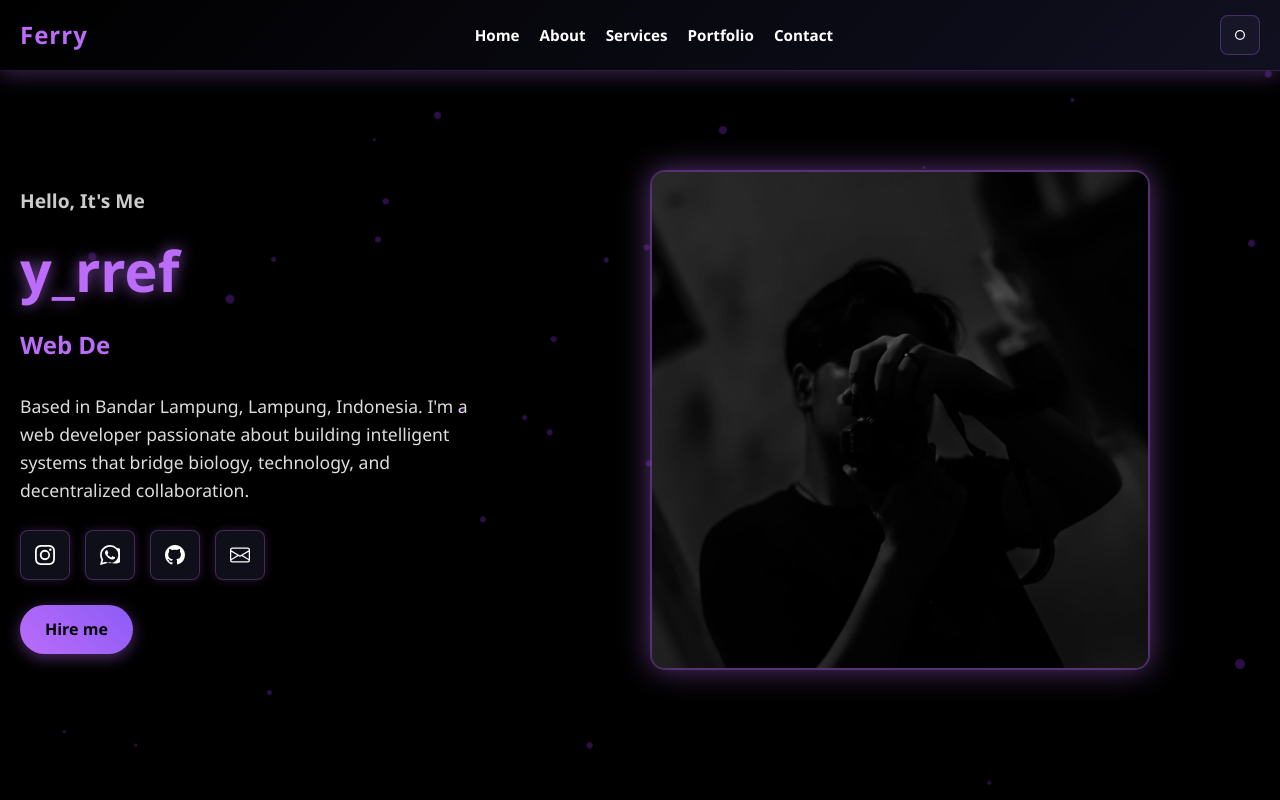
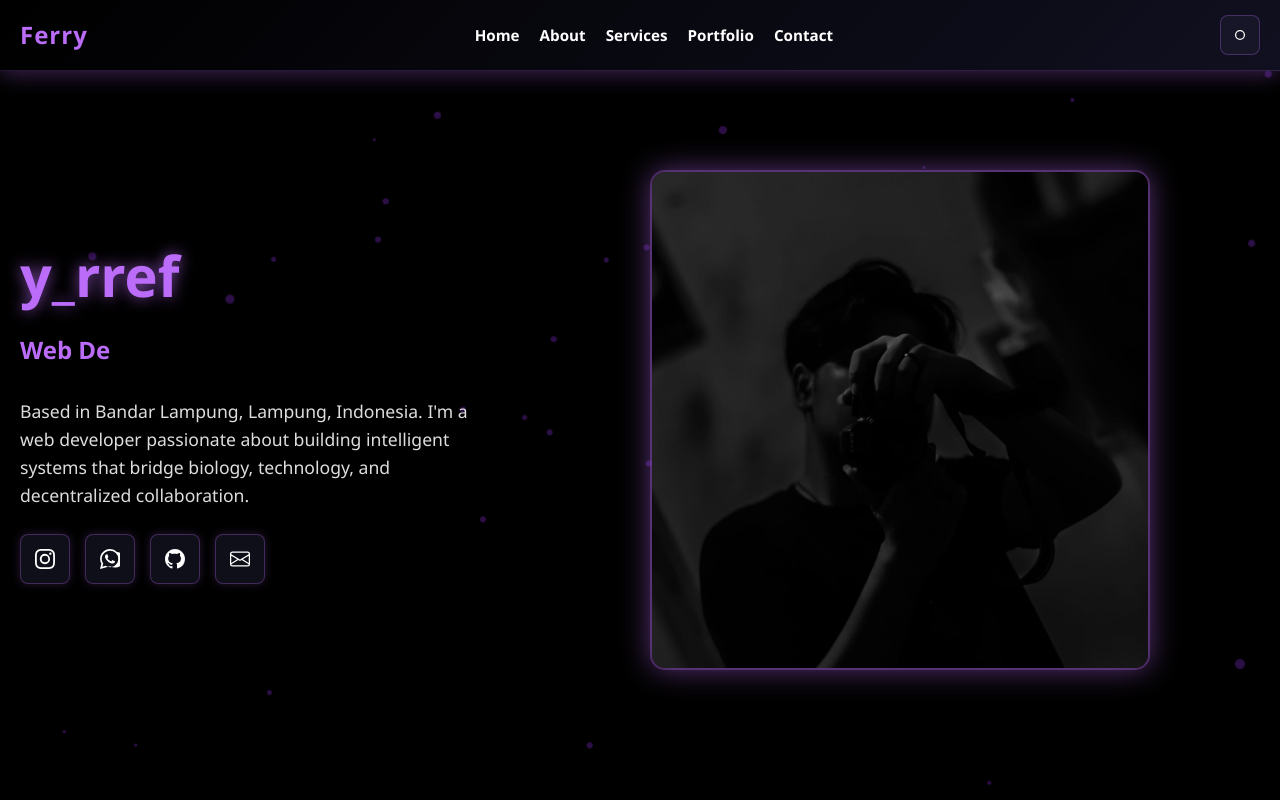
Before and after one commit to ferrykurniawanhutagalung-ship-it/portofolio, a plain HTML site: page index.html in a window 1280 px wide. Shown: the top 800 px of the page. Drawn offline with Linux system fonts and the light colour scheme.

Commit message:
Remove subtitle from hero section

```diff
--- a/index.html
+++ b/index.html
@@ -31,7 +31,6 @@
   <!-- Hero Section -->
   <section id="home" class="hero">
     <div class="hero-content">
-      <h2 class="subtitle">Hello, It's Me</h2>
       <h1 class="main-title">y_rref</h1>
       <div class="typewriter-container">
         <span class="typewriter-text" id="typewriter">And I'm a Front End Web Developer</span>
@@ -61,7 +60,7 @@
           </svg>
         </a>
       </div>
-      <a href="#contact" class="btn hire-btn">Hire me</a>
+
     </div>
     <div class="hero-image">
       <!-- Foto placeholder pria muda gaya modern -->
```
